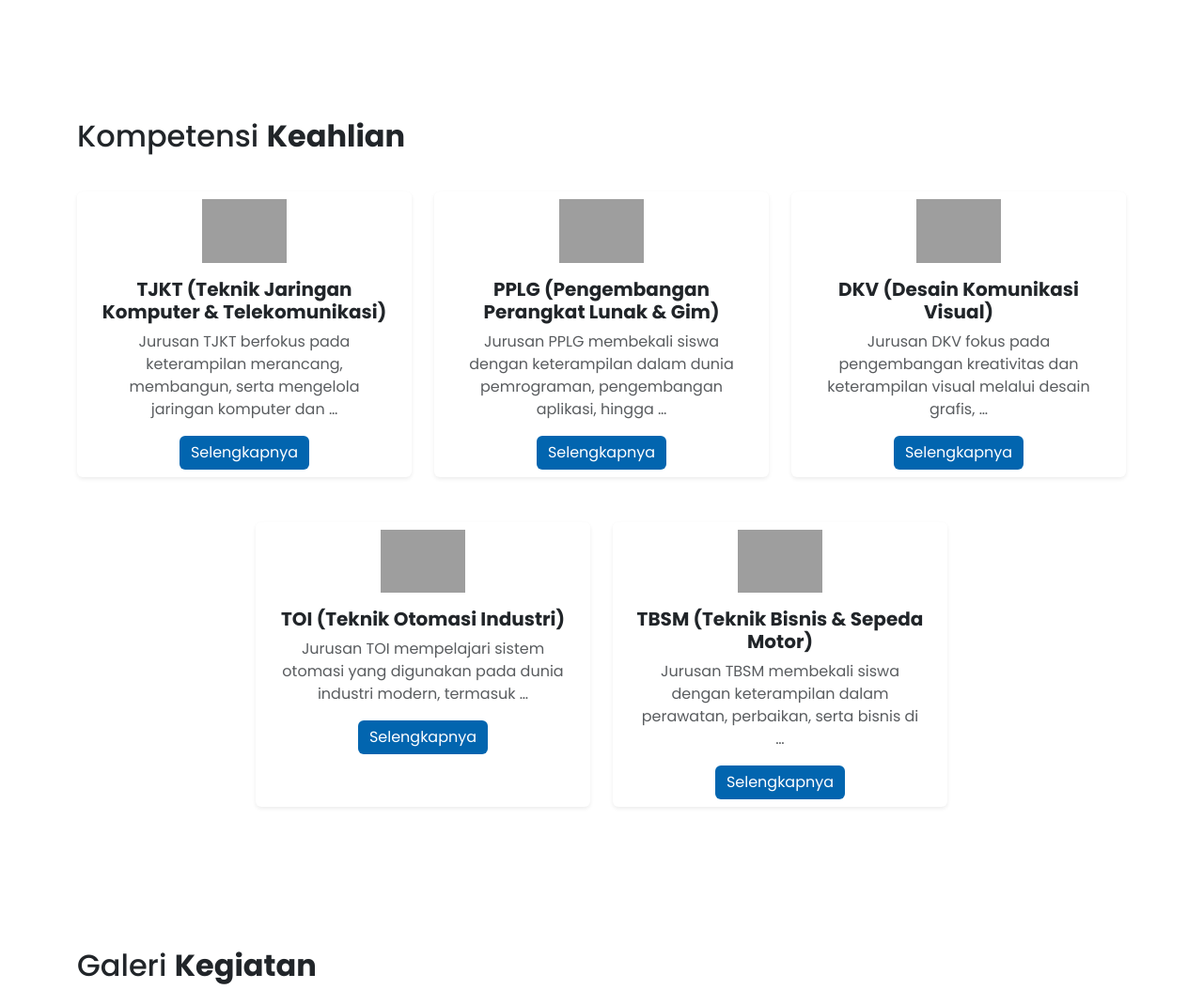
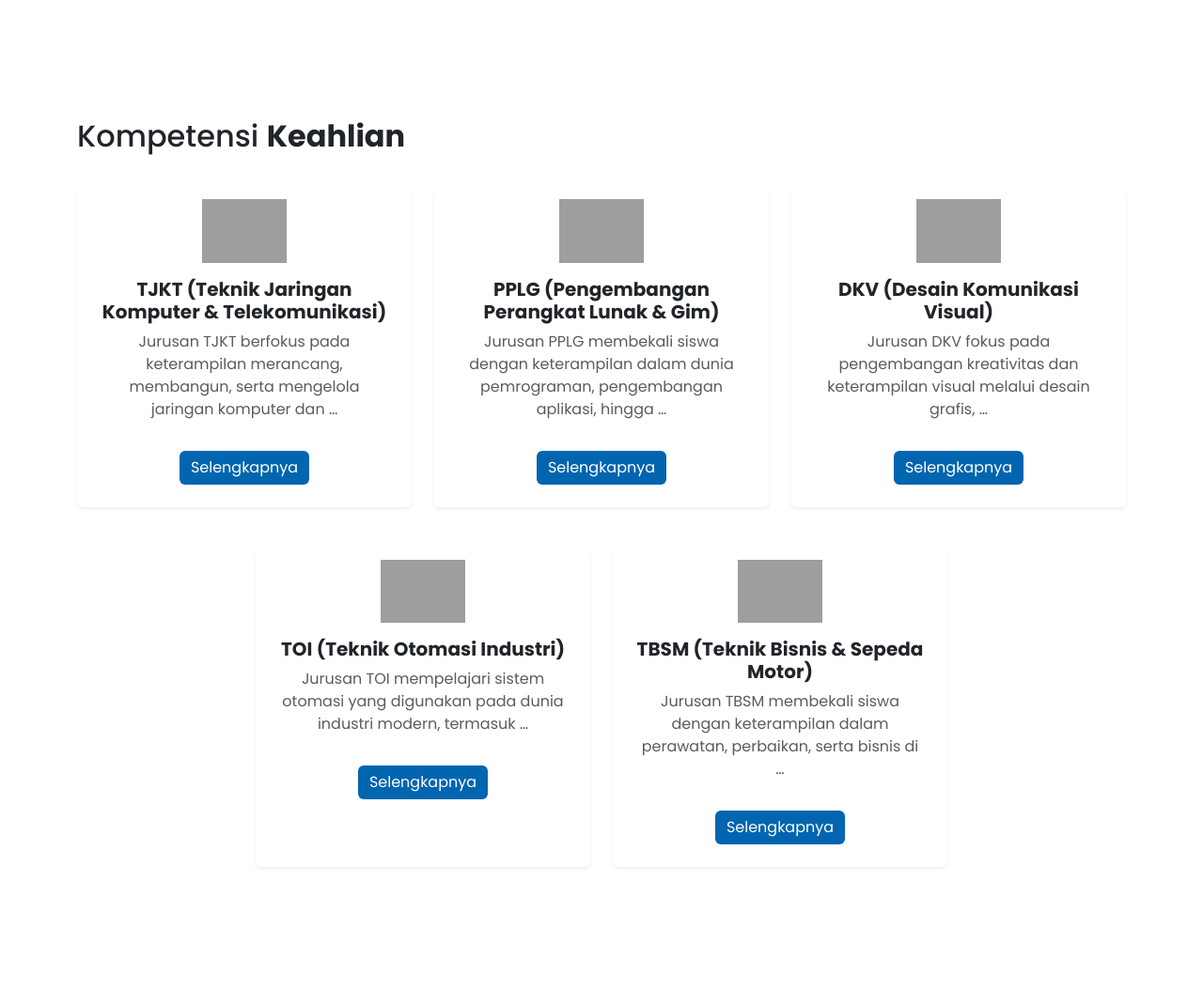
Before and after one commit to fathanjamilrises/simulasi_ujikom2, a Django app: page / in a window 1280 px wide. Shown: the part 1573-2643 px from the top of the page at 94% size. Run offline with Django 5.2, Linux system fonts and the light colour scheme; data comes from the database, SQL or seed files in the repository; some libraries are stand-ins or nearby versions; grey boxes are pictures that could not be loaded.

Commit message:
Adding some padding to card kompetensi keahlian

```diff
--- a/main/templates/pages/beranda.html
+++ b/main/templates/pages/beranda.html
@@ -107,7 +107,7 @@
                 <img src="{{ item.icon }}" class="mx-auto mb-3" width="90" alt="">
                 <h5 class="fw-bold">{{ item.title }}</h5>
                 <p class="text-muted">{{ item.description | truncatewords:12 }}</p>
-                <div class="d-flex justify-content-center">
+                <div class="d-flex justify-content-center py-3">
                     <a href="{% url 'jurusan_detail' item.id %}" class="btn btn-blue">Selengkapnya</a>
                 </div>
             </div>
```
